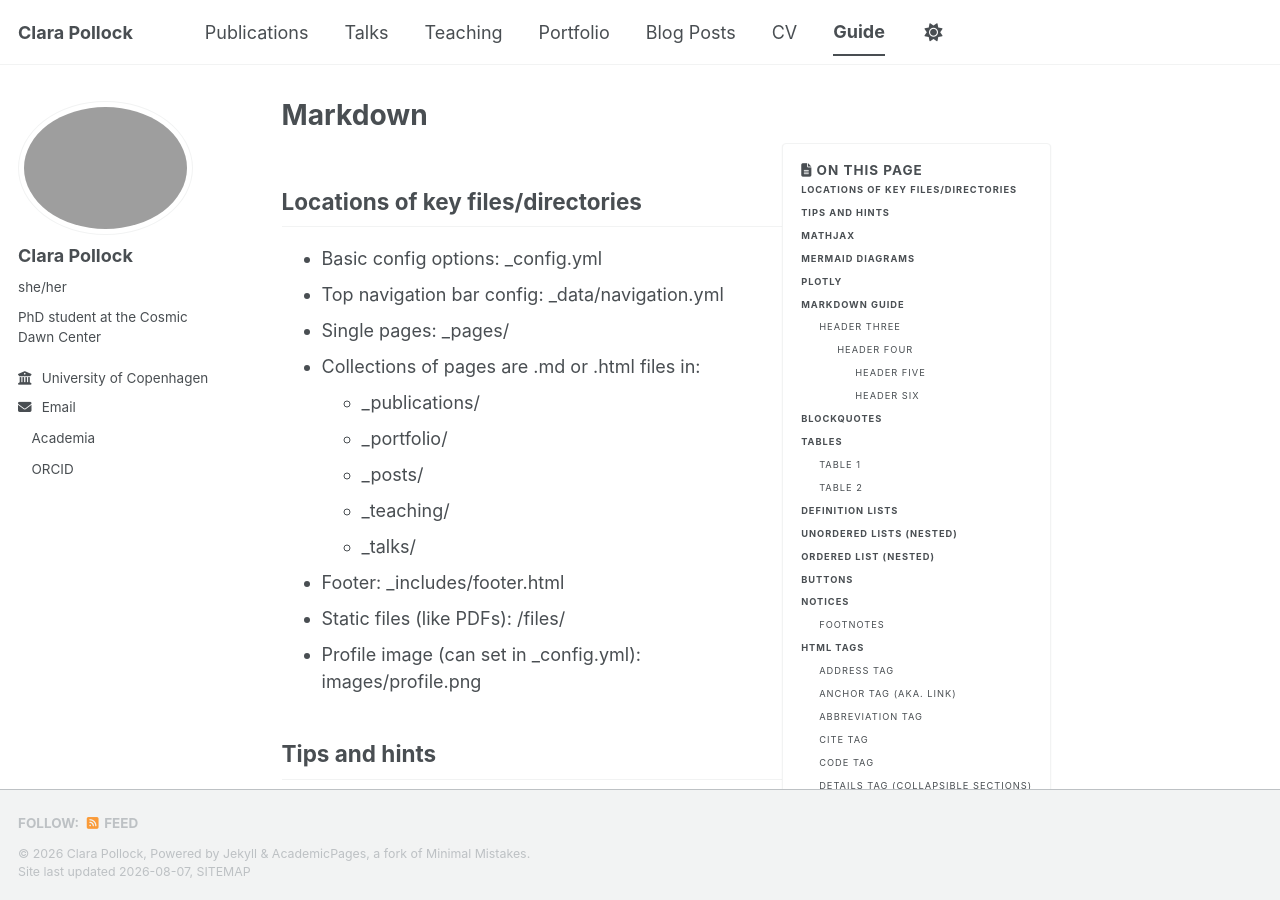
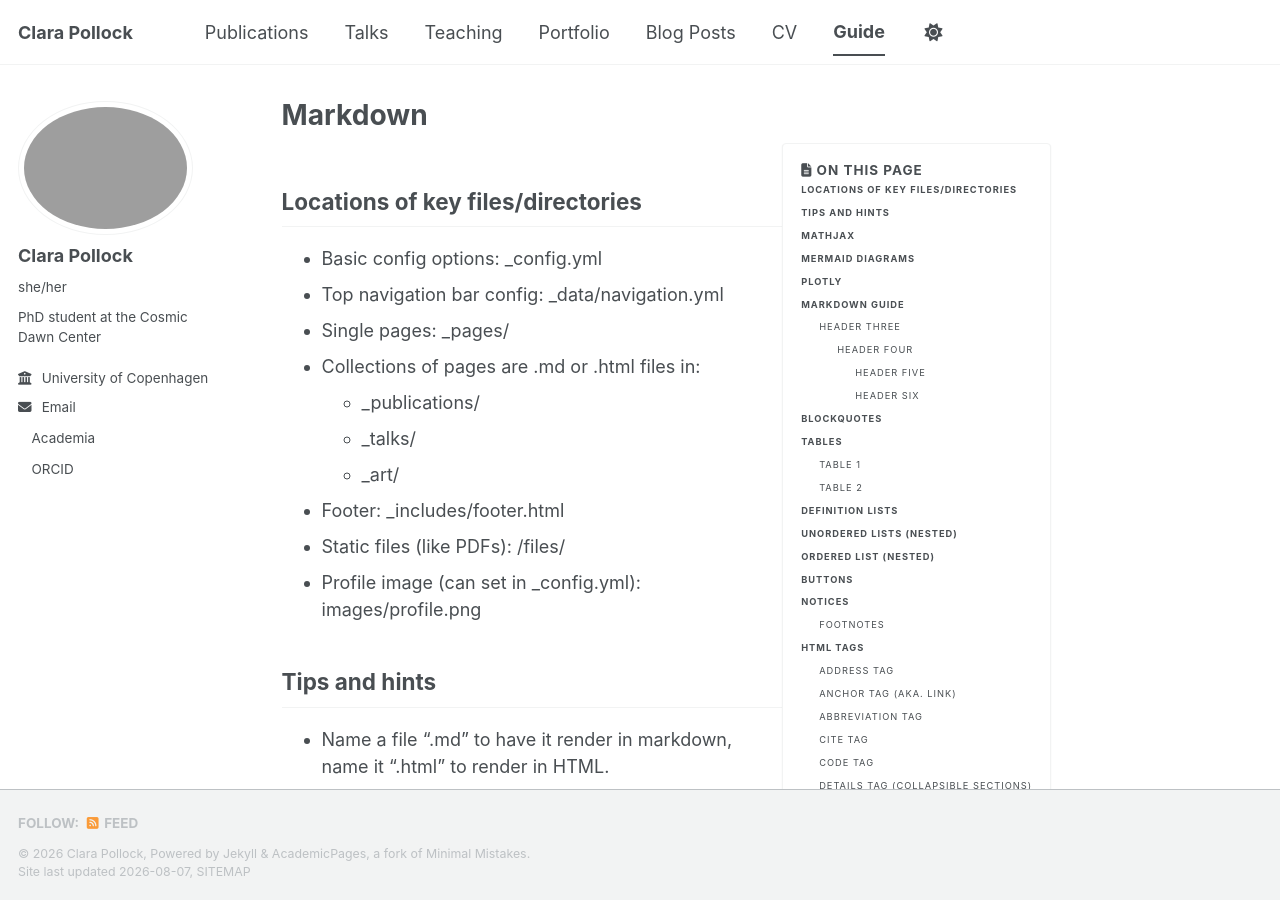
Before and after one commit to claralucie/claralucie.github.io, a Jekyll site: the page built from _pages/markdown.md, in a window 1280 px wide and 900 px high. Built offline with Jekyll 4.4.1, drawn with Linux system fonts in a browser that asks for light colours; emoji names are drawn with the system emoji font; a style sheet for code colours, icons or effects is not loaded.

Commit message:
Update collections list in markdown file
Removed portfolio, posts, and teaching sections from collections list.

```diff
--- a/_pages/markdown.md
+++ b/_pages/markdown.md
@@ -16,10 +16,8 @@ redirect_from:
 * Single pages: _pages/
 * Collections of pages are .md or .html files in:
   * _publications/
-  * _portfolio/
-  * _posts/
-  * _teaching/
   * _talks/
+  * _art/
 * Footer: _includes/footer.html
 * Static files (like PDFs): /files/
 * Profile image (can set in _config.yml): images/profile.png
```
